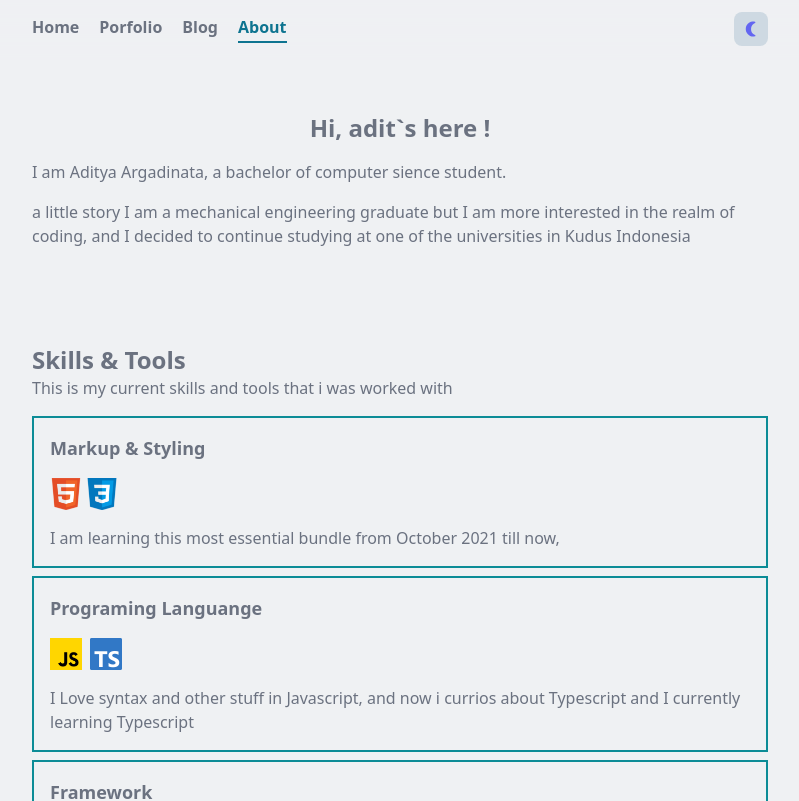
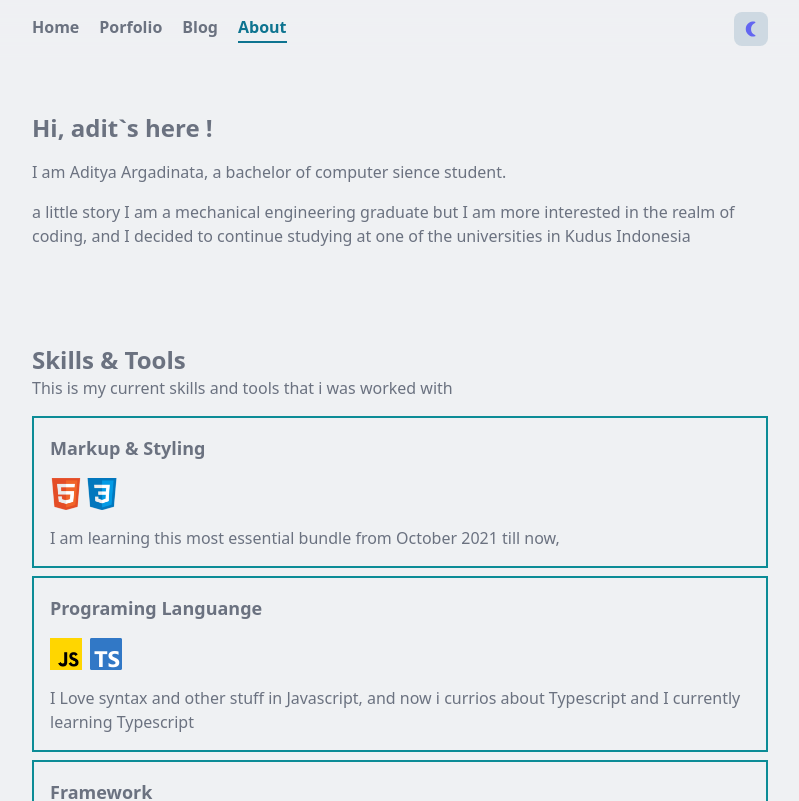
Before and after one commit to Aex5/Aditya-Argadinata, a Next.js app: page /about in a window 1280 px wide. Shown: the top 801 px of the page, without its empty margins (240-1039 px from the left). Built offline with nearby package versions, Linux system fonts and the light colour scheme.

Commit message:
fix: text align

```diff
--- a/pages/about.tsx
+++ b/pages/about.tsx
@@ -13,9 +13,7 @@ export default function about() {
         >
           <div className="w-full max-w-[800px] text-gray-500 mx-auto px-8 relative">
             <div>
-              <h1 className="text-2xl text-center font-bold mt-8">
-                Hi, adit`s here !
-              </h1>
+              <h1 className="text-2xl font-bold mt-8">Hi, adit`s here !</h1>
 
               <p className="mt-4">
                 I am Aditya Argadinata, a bachelor of computer sience student.
```
